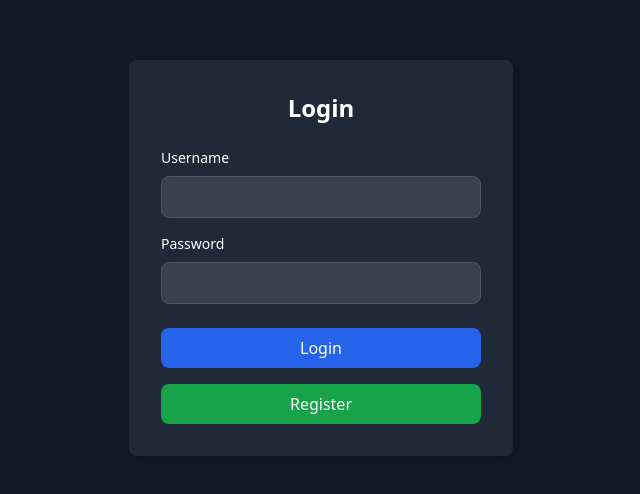
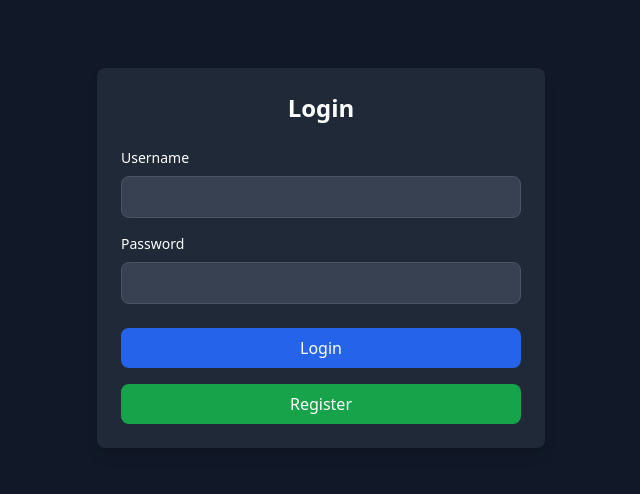
Before and after one commit to yahya0morsy/bonus-front, a React (Vite) app: page /#/login in a window 1280 px wide. Shown: the part 142-636 px from the top of the page, without its empty margins (319-959 px from the left). Built offline with nearby package versions, Linux system fonts and the light colour scheme.

Commit message:
first12 commit

```diff
--- a/src/LoginPage.jsx
+++ b/src/LoginPage.jsx
@@ -37,8 +37,8 @@
   };
 
   return (
-    <div className="min-h-screen flex items-center justify-center bg-gray-900 text-white">
-      <div className="bg-gray-800 p-8 rounded-lg shadow-lg w-96">
+    <div className="min-h-screen flex items-center justify-center bg-gray-900 text-white p-4">
+      <div className="bg-gray-800 p-6 rounded-lg shadow-lg w-full max-w-md">
         <h2 className="text-2xl font-bold mb-6 text-center">Login</h2>
         {error && <p className="text-red-500 text-sm mb-4">{error}</p>}
         <form onSubmit={handleLogin}>
```
